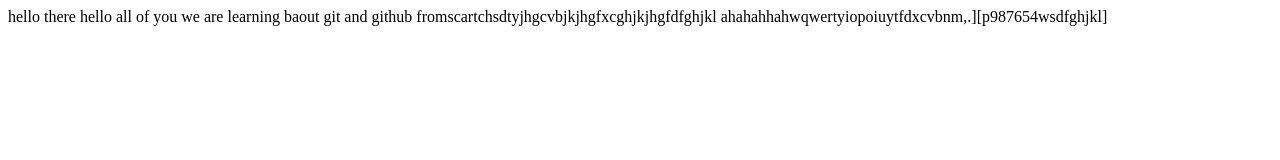
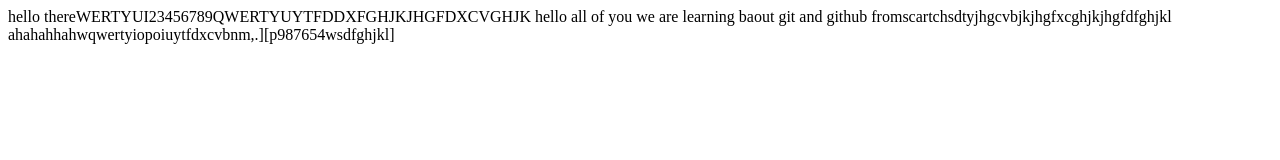
Before and after one commit to vamsiiiiiiii/day1-git, a plain HTML site: page INDEX.HTML in a window 1280 px wide. Drawn offline with Linux system fonts and the light colour scheme.

Commit message:
both files chnages happend

```diff
--- a/INDEX.HTML
+++ b/INDEX.HTML
@@ -6,7 +6,7 @@
     <title>Document</title>
 </head>
 <body>
-    hello there
+    hello thereWERTYUI23456789QWERTYUYTFDDXFGHJKJHGFDXCVGHJK
     hello all of you we are learning baout git and github fromscartchsdtyjhgcvbjkjhgfxcghjkjhgfdfghjkl
     ahahahhahwqwertyiopoiuytfdxcvbnm,.][p987654wsdfghjkl]
 </body>
```
Also changed, not shown: vamsi.html (+1 -0 lines).
